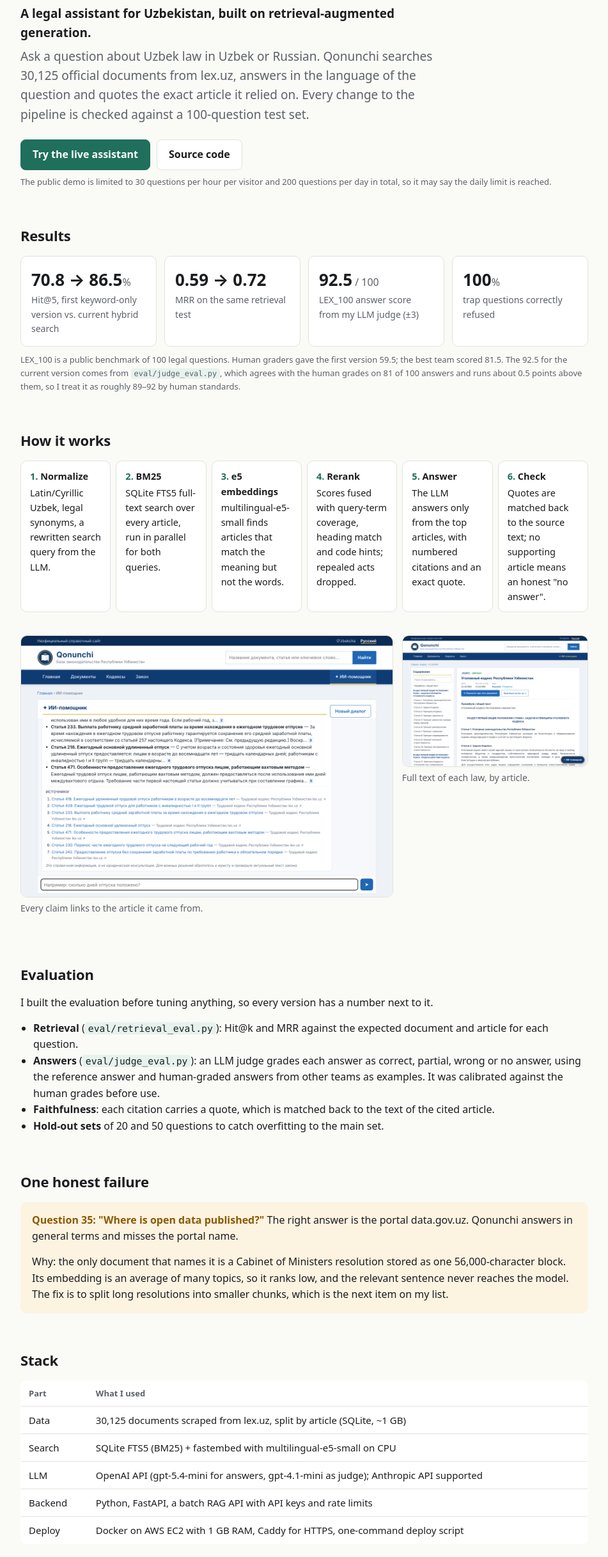
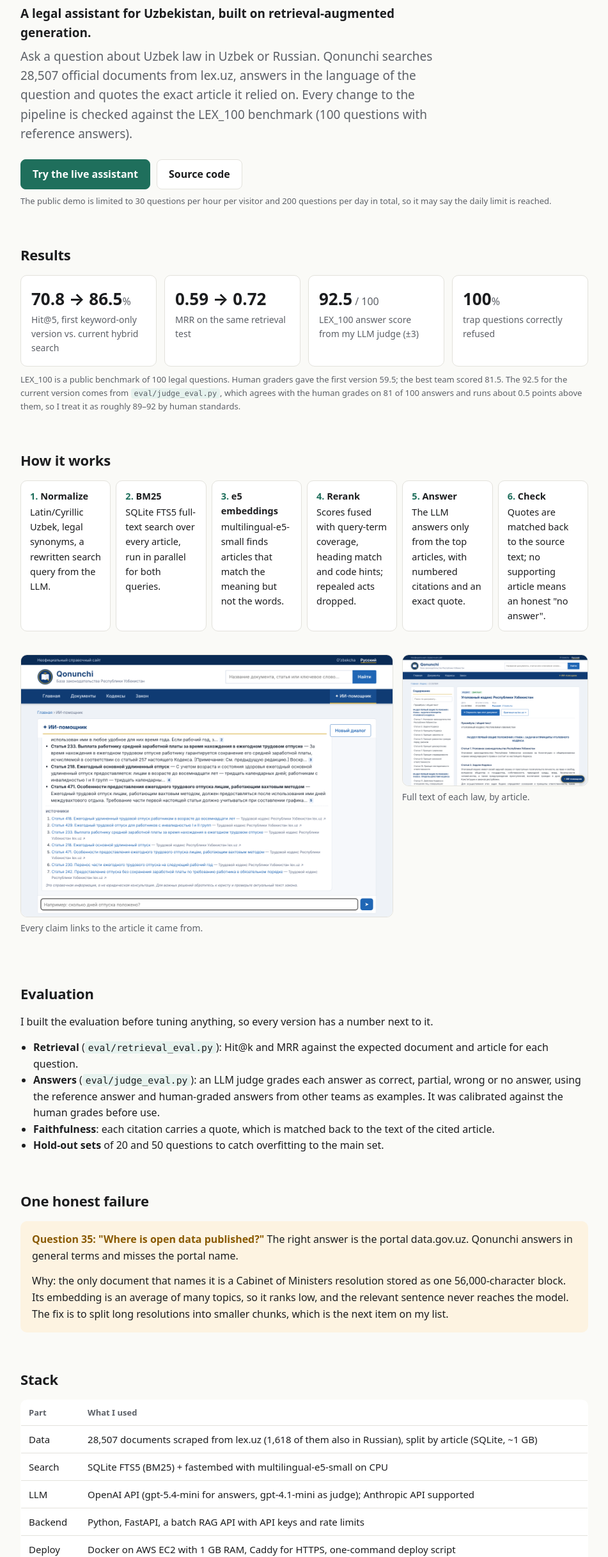
Before and after one commit to tyunta-21/qonunchi, a plain HTML site: page docs/index.html in a window 1280 px wide. Shown: the part 135-2569 px from the top of the page at 64% size, without its empty margins (164-1115 px from the left). Drawn offline with Linux system fonts and the light colour scheme.

Commit message:
Страница проекта: LEX_100 и число документов 28 507

```diff
--- a/docs/index.html
+++ b/docs/index.html
@@ -4,7 +4,7 @@
 <meta charset="utf-8">
 <meta name="viewport" content="width=device-width, initial-scale=1">
 <title>Case study: Qonunchi RAG</title>
-<meta name="description" content="Retrieval-augmented assistant over 30,125 laws of Uzbekistan, in Uzbek and Russian, with article-level citations and its own evaluation harness.">
+<meta name="description" content="Retrieval-augmented assistant over 28,507 legal documents of Uzbekistan, in Uzbek and Russian, with article-level citations and its own evaluation harness.">
 <style>
 :root{--bg:#fafaf7;--fg:#1c1d1f;--muted:#5d6168;--line:#e3e2dc;--card:#fff;--accent:#1f6f5c;--accent-bg:#e6f2ee;--warn:#8a5a00;--warn-bg:#fdf3e1}
 @media (prefers-color-scheme:dark){:root{--bg:#141516;--fg:#ececea;--muted:#a0a4aa;--line:#2c2e31;--card:#1c1d1f;--accent:#5cc2a6;--accent-bg:#183029;--warn:#f0b65a;--warn-bg:#2e2410}}
@@ -51,7 +51,7 @@ a{color:var(--accent)}
 <p class="note">Personal project · Uzbek & Russian · 2026</p>
 <h1>Case study: Qonunchi RAG</h1>
 <p class="lead" style="color:var(--fg);margin-bottom:6px"><b>A legal assistant for Uzbekistan, built on retrieval-augmented generation.</b></p>
-<p class="lead">Ask a question about Uzbek law in Uzbek or Russian. Qonunchi searches 30,125 official documents from lex.uz, answers in the language of the question and quotes the exact article it relied on. Every change to the pipeline is checked against a 100-question test set.</p>
+<p class="lead">Ask a question about Uzbek law in Uzbek or Russian. Qonunchi searches 28,507 official documents from lex.uz, answers in the language of the question and quotes the exact article it relied on. Every change to the pipeline is checked against the LEX_100 benchmark (100 questions with reference answers).</p>
 <div class="btns">
   <a class="btn primary" href="https://3-27-43-72.sslip.io/uz/assistant">Try the live assistant</a>
   <a class="btn" href="https://github.com/tyunta-21/qonunchi">Source code</a>
@@ -101,7 +101,7 @@ a{color:var(--accent)}
 <h2>Stack</h2>
 <div class="tbl"><table>
   <tr><th>Part</th><th>What I used</th></tr>
-  <tr><td>Data</td><td>30,125 documents scraped from lex.uz, split by article (SQLite, ~1 GB)</td></tr>
+  <tr><td>Data</td><td>28,507 documents scraped from lex.uz (1,618 of them also in Russian), split by article (SQLite, ~1 GB)</td></tr>
   <tr><td>Search</td><td>SQLite FTS5 (BM25) + fastembed with multilingual-e5-small on CPU</td></tr>
   <tr><td>LLM</td><td>OpenAI API (gpt-5.4-mini for answers, gpt-4.1-mini as judge); Anthropic API supported</td></tr>
   <tr><td>Backend</td><td>Python, FastAPI, a batch RAG API with API keys and rate limits</td></tr>
```
